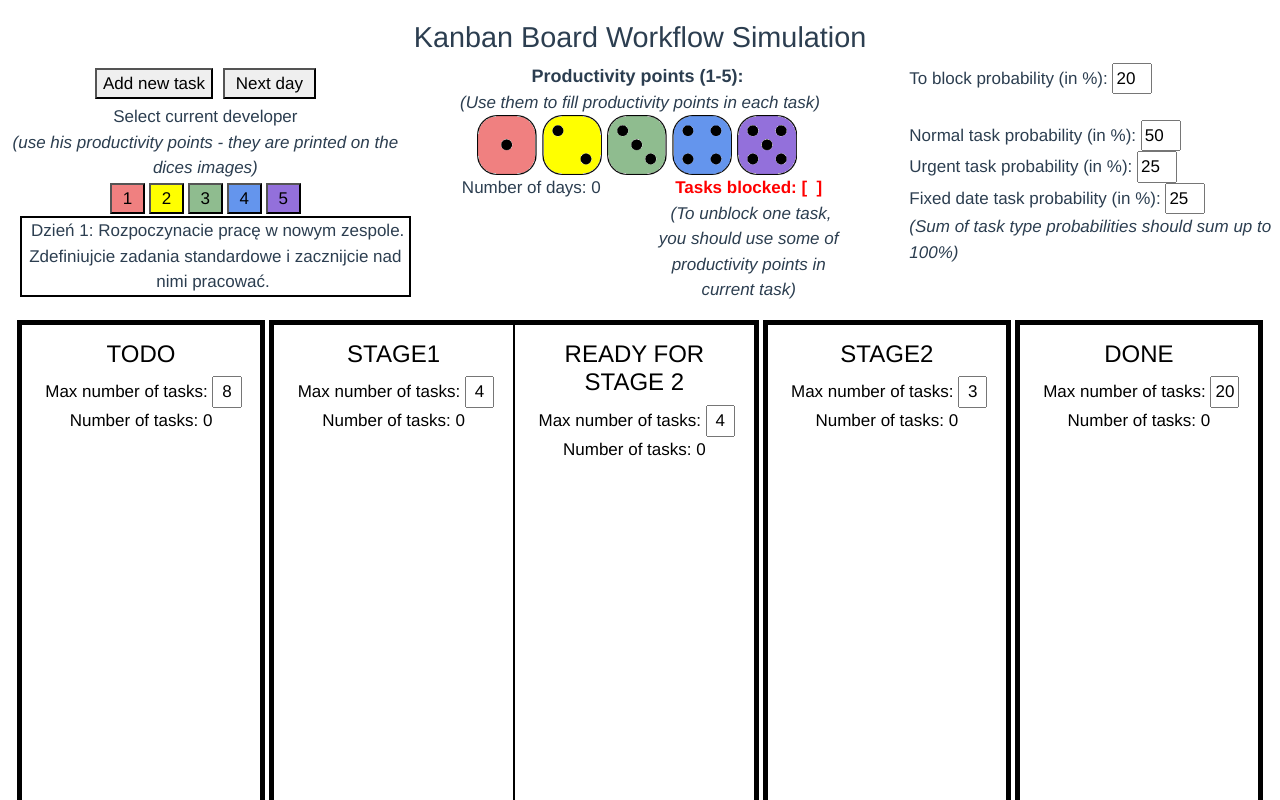
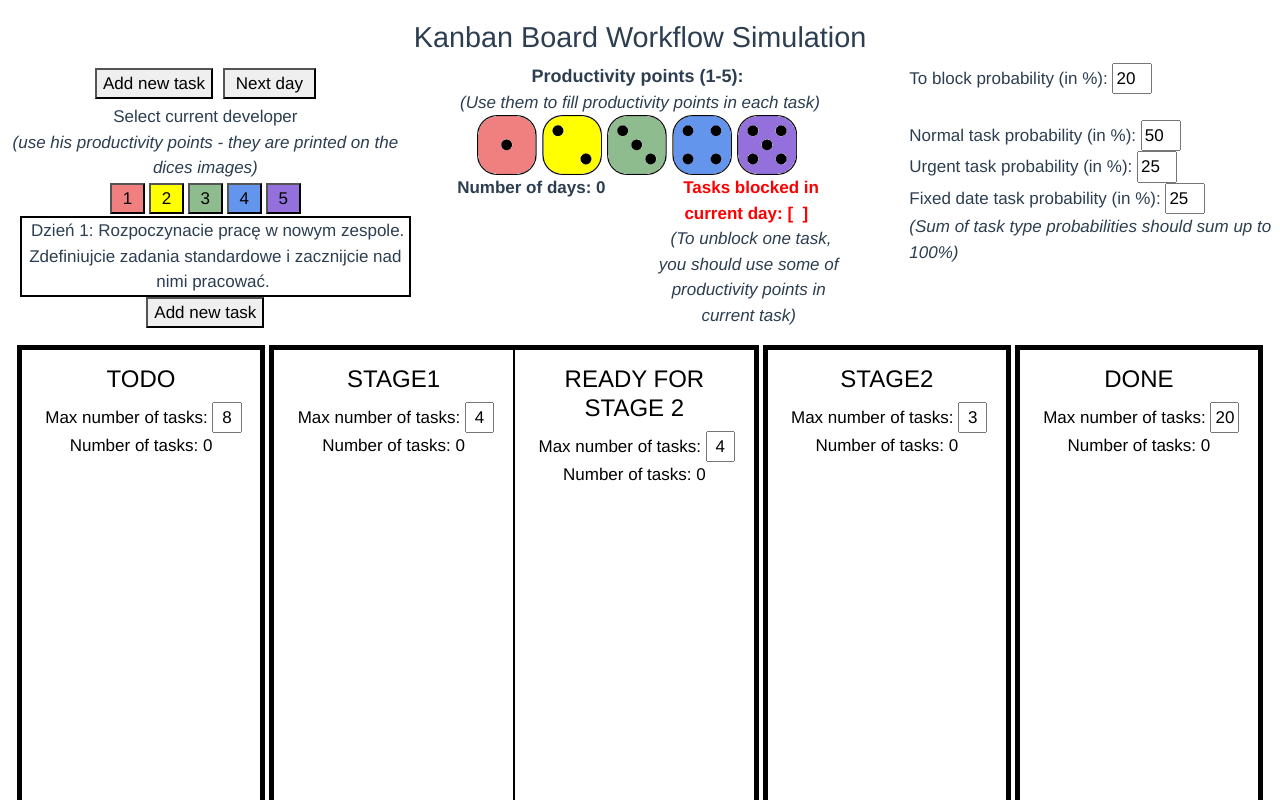
Before and after one commit to zakrzewskib/KanbanWorkflowSimulation, a Vue app: page / in a window 1280 px wide. Shown: the top 800 px of the page. Built offline with nearby package versions, Linux system fonts and the light colour scheme.

Commit message:
Additional buttons for urgent and fixed date task should be added

```diff
--- a/src/App.vue
+++ b/src/App.vue
@@ -50,6 +50,15 @@
           Dzień 1: Rozpoczynacie pracę w nowym zespole. Zdefiniujcie zadania
           standardowe i zacznijcie nad nimi pracować.
         </div>
+
+         <AddUrgentTask
+                class="button8"
+                @add-task="addTask"
+                :normalProb="normalProb"
+                :urgentProb="urgentProb"
+                :fixedDateProb="fixedDateProb"
+              />
+
       </div>
       <div class="col-4">
         <Dices
@@ -68,7 +77,7 @@
 
           <div class="col-6" id="tasksBlockedDiv">
             <div id="tasksBlocked">
-              Tasks blocked: [ {{ tasksBlocked.toString() }} ]
+              Tasks blocked in current day: [ {{ tasksBlocked.toString() }} ]
             </div>
             <em>
               (To unblock one task, you should use some of productivity points
@@ -179,6 +188,7 @@ import ColumnContainer from "./components/ColumnContainer";
 import Task from "./components/Task";
 import AddTask from "./components/AddTask";
 import Dices from "./components/Dices";
+import AddUrgentTask from "./components/AddUrgentTask"
 
 export default {
   data() {
@@ -581,6 +591,7 @@ export default {
     AddTask,
     ColumnContainer,
     Dices,
+    AddUrgentTask,
   },
 };
 </script>
@@ -729,4 +740,8 @@ div {
   margin-left: 20px;
   text-align: center;
 }
+
+#currentDay {
+  font-weight: bold;
+}
 </style>
--- /dev/null
+++ b/src/components/AddUrgentTask.vue
@@ -0,0 +1,62 @@
+<template>
+  <div
+    :normalProb="normalProb"
+    :urgentProb="urgentProb"
+    :fixedDateProb="fixedDateProb"
+  >
+    <button class="button8" v-on:click="onClick">Add new task</button>
+  </div>
+</template>
+
+<script>
+export default {
+  name: "AddTask",
+  data() {
+    return {
+      taskNumber: 1,
+    };
+  },
+  props: ["normalProb", "urgentProb", "fixedDateProb"],
+
+  methods: {
+    randomIntFromInterval(min, max) {
+      return Math.floor(Math.random() * (max - min + 1) + min);
+    },
+
+    randomSample() {
+      const samples = [
+        { value: 0, weight: parseInt(this.normalProb) },
+        { value: 1, weight: parseInt(this.urgentProb) },
+        { value: 2, weight: parseInt(this.fixedDateProb) },
+      ];
+      let sample =
+        Math.random() * samples.reduce((sum, { weight }) => sum + weight, 0);
+
+      const { value } = samples.find(({ weight }) => (sample -= weight) < 0);
+      return value;
+    },
+
+    onClick() {
+      const tasksTypes = ["Normal task", "Urgent task", "Fixed date task"];
+      let index;
+      let urgent = true;
+      let fixedDate = false;
+      let nr = this.taskNumber;
+
+      this.taskNumber++;
+
+      const newTask = {
+        id: Math.random(),
+        name: tasksTypes[index],
+        urgent: urgent,
+        fixedDate: fixedDate,
+        nr: nr,
+        done: false,
+        todo: true,
+        readyForStage2: false,
+      };
+      this.$emit("add-task", newTask);
+    },
+  },
+};
+</script>
```
